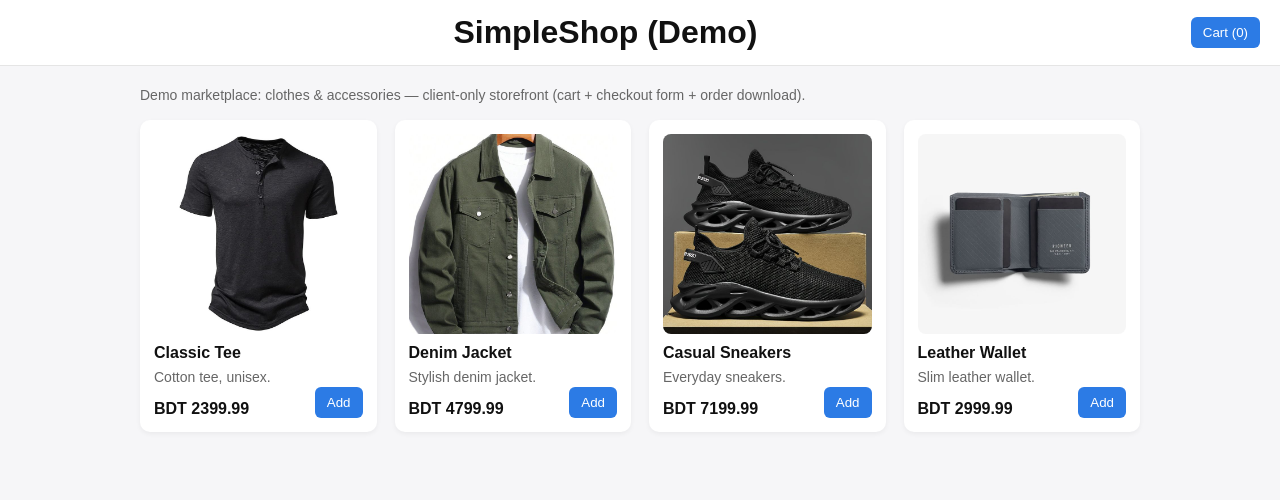
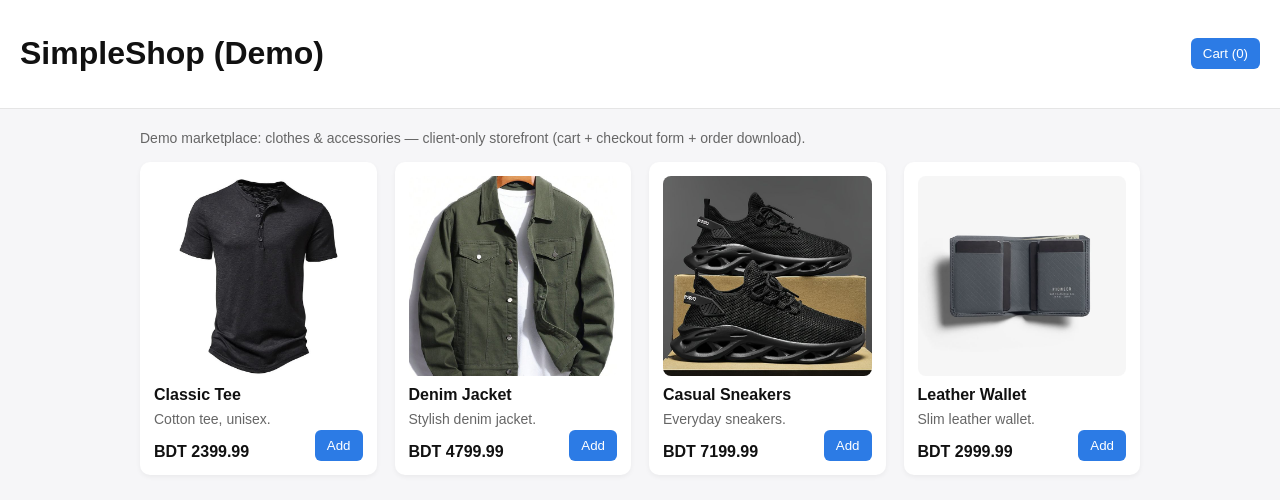
Before and after one commit to laibislam5205/eCommerce-Demo, a plain HTML site: page index.html in a window 1280 px wide. Drawn offline with Linux system fonts and the light colour scheme.

Commit message:
Update index.html

```diff
--- a/index.html
+++ b/index.html
@@ -26,12 +26,6 @@
       padding: 14px 20px;
       background: var(--white);
       border-bottom: 1px solid #e5e5e5;
-    }
-
-    header h1 {
-      flex: 1;
-      text-align: center;
-      margin: 0;
     }
 
     .btn {
```
